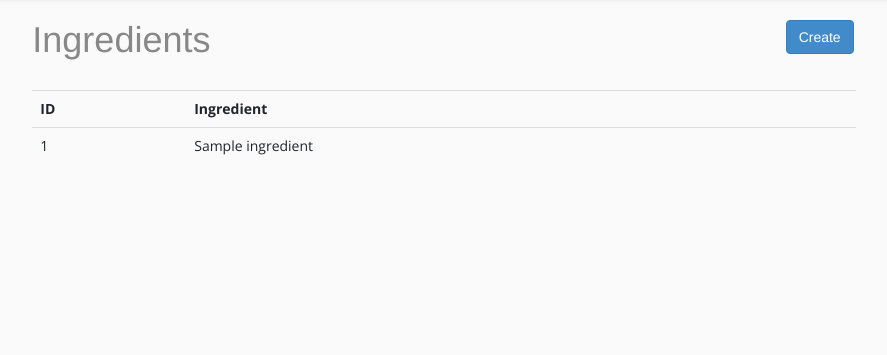
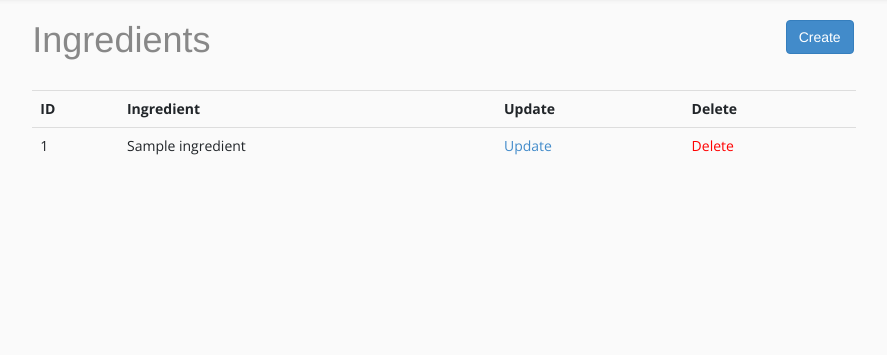
Before and after one commit to taras-andruschenko/Restaurant-kitchen-servise, a Django app: template templates/workspace/ingredient_list.html in a window 1280 px wide. Shown: the part 65-420 px from the top of the page, without its empty margins (196-1083 px from the left). Run offline with Django 3.2, Linux system fonts and the light colour scheme; the template is opened without the code that fills it: most values are stand-ins (such as "Sample title", 1, 10 or a date in 2020); some libraries are stand-ins or nearby versions.

Commit message:
Update index.html & ingredient pages to the final version

```diff
--- a/templates/workspace/ingredient_form.html
+++ b/templates/workspace/ingredient_form.html
@@ -4,12 +4,13 @@
 {% block content %}
   <div class="col-sm-2"></div>
     <div class="col-sm-8">
-      <h1>Create ingredient</h1>
+      <h1>{{ object|yesno:"Update,Create" }} ingredient</h1>
       <form action="" method="post" novalidate>
         {% csrf_token %}
         {{ form|crispy}}
 
         <input type="submit" value="Submit" class="btn btn-primary">
+        <a href="{% url 'workspace:ingredient-list' %}" class="btn btn-primary">Back</a>
       </form>
 
     </div>
--- a/templates/workspace/ingredient_list.html
+++ b/templates/workspace/ingredient_list.html
@@ -16,11 +16,24 @@
         <tr>
           <th>ID</th>
           <th>Ingredient</th>
+          <th>Update</th>
+          <th>Delete</th>
         </tr>
       {% for ingredient in ingredient_list %}
         <tr>
           <td>{{ ingredient.id }}</td>
           <td>{{ ingredient.name }}</td>
+          <td>
+            <a href="{% url 'workspace:ingredient-update' pk=ingredient.id %}">
+              Update
+            </a>
+          </td>
+          <td>
+            <a style="color: red"
+               href="{% url 'workspace:ingredient-delete' pk=ingredient.id %}">
+              Delete
+            </a>
+          </td>
         </tr>
       {% endfor %}
 
```
Also changed, not shown: templates/workspace/index.html (+0 -18 lines), templates/workspace/ingredient_confirm_delete.html (+10 -5 lines), db.sqlite3.
